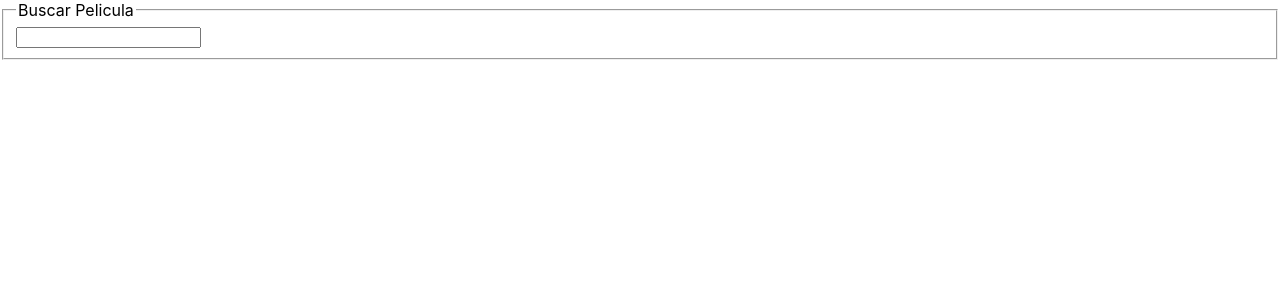
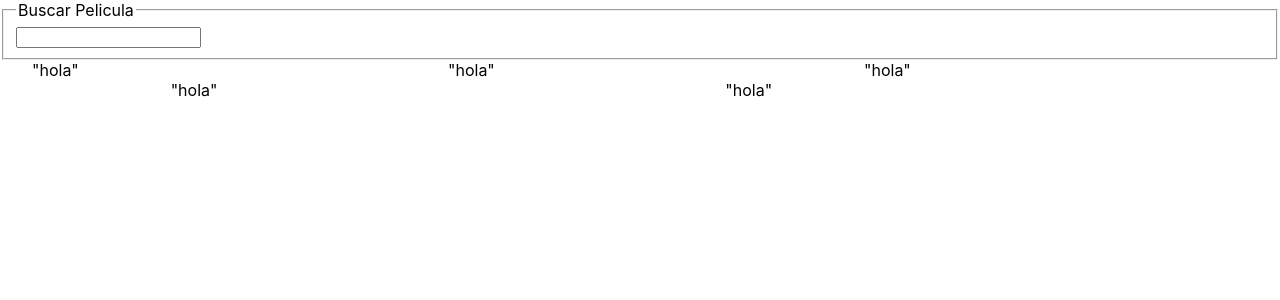
Before and after one commit to seuz716/peliculas, a React (Create React App) app: page / in a window 1280 px wide. Shown: the top 300 px of the page. Built offline with nearby package versions, Linux system fonts and the light colour scheme.

Commit message:
Feature: resultadoscss done

```diff
--- /dev/null
+++ b/src/Css/resultados.css
@@ -0,0 +1,10 @@
+.resultados{
+    display: flex;
+    justify-content: space-evenly;
+    flex-wrap: wrap;
+
+}
+
+.resultados > * {
+    flex-basis: 30%;
+}
--- a/src/Resultado.js
+++ b/src/Resultado.js
@@ -1,7 +1,8 @@
-export default Resultado(){
+
+export default function Resultado(){
     return(
         <>
-
+        <span> "hola" </span>
         </>
 
     );
--- a/src/ResultadosBusqueda.js
+++ b/src/ResultadosBusqueda.js
@@ -1,3 +1,5 @@
+import Resultado from "./Resultado";
+import './Css/resultados.css'
 export default function ResultadosBusqueda() {
 
     return(
@@ -8,7 +10,12 @@ export default function ResultadosBusqueda() {
                     <input type="text"/>
                 </fieldset>
             </div>
-            <div>
+            <div className="resultados">
+                <Resultado />
+                <Resultado />
+                <Resultado />
+                <Resultado />
+                <Resultado />
 
             </div>
 
```
